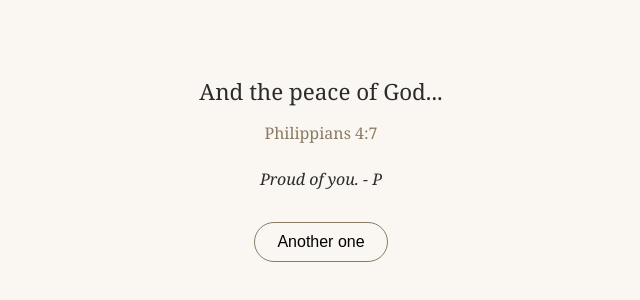
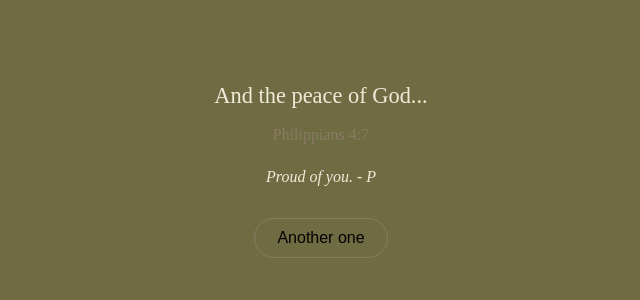
Before and after one commit to pufftofu/33, a plain HTML site: page index.html in a window 1280 px wide. Shown: the part 256-556 px from the top of the page, without its empty margins (319-959 px from the left). Drawn offline with Linux system fonts and the light colour scheme.

Commit message:
Update index.html

```diff
--- a/index.html
+++ b/index.html
@@ -4,7 +4,7 @@
   <meta name="viewport" content="width=device-width, initial-scale=1">
   <title>For you</title>
   <style>
-    body { font-family: Georgia, serif; background:#faf7f2; color:#2b2b2b;
+    body { font-family: DM Sans, serif; background:#6f6c43; color:#f0ead8;
            display:flex; flex-direction:column; align-items:center;
            justify-content:center; min-height:100vh; margin:0; padding:24px; text-align:center; }
     #verse { font-size:1.4rem; line-height:1.6; max-width:480px; }
```
